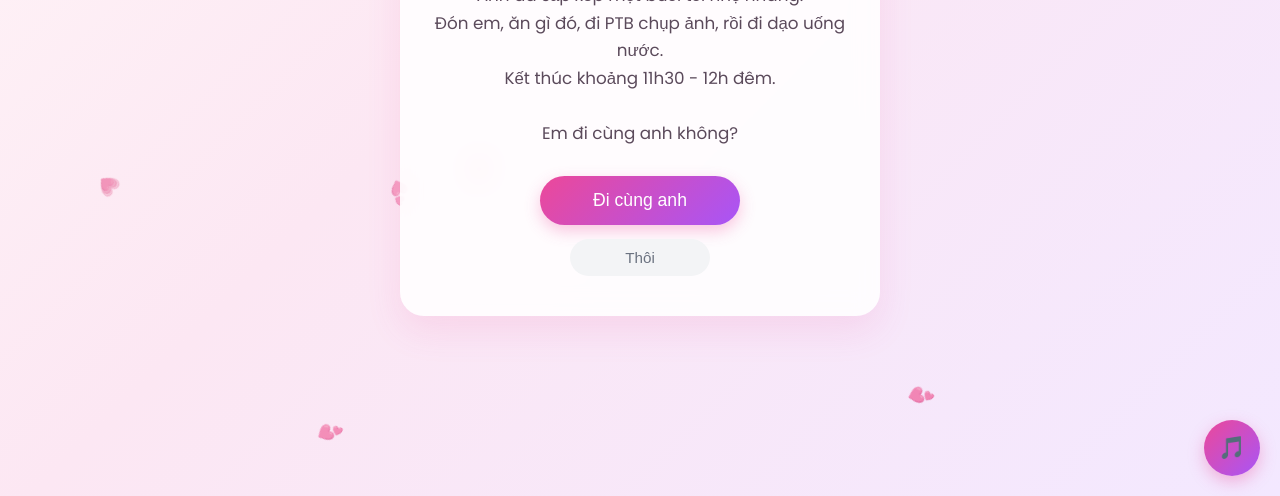
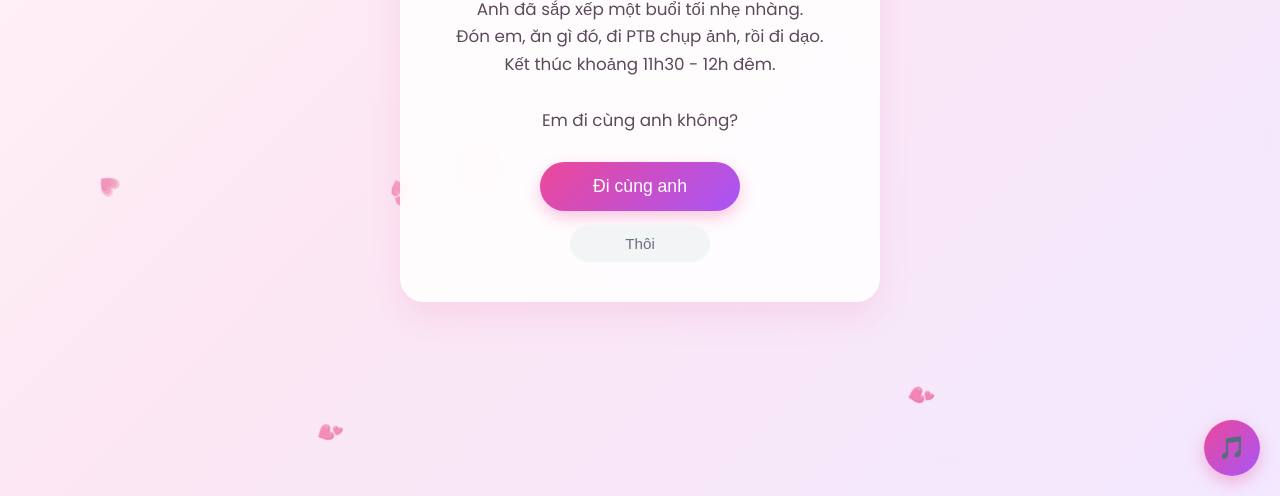
Before and after one commit to Daniel091012/ke-hoach-hen-ho, a plain HTML site: page index.html in a window 1280 px wide. Shown: the part 304-800 px from the top of the page. Drawn offline with nearby package versions, Linux system fonts and the light colour scheme.

Commit message:
Update intro text: he chooses place, just đi dạo

```diff
--- a/index.html
+++ b/index.html
@@ -105,7 +105,7 @@ h1 {
   <h1>Tối nay đi chơi không?</h1>
   <p class="message">
     Anh đã sắp xếp một buổi tối nhẹ nhàng.<br>
-    Đón em, ăn gì đó, đi PTB chụp ảnh, rồi đi dạo uống nước.<br>
+    Đón em, ăn gì đó, đi PTB chụp ảnh, rồi đi dạo.<br>
     Kết thúc khoảng 11h30 - 12h đêm.<br><br>
     Em đi cùng anh không?
   </p>
```
